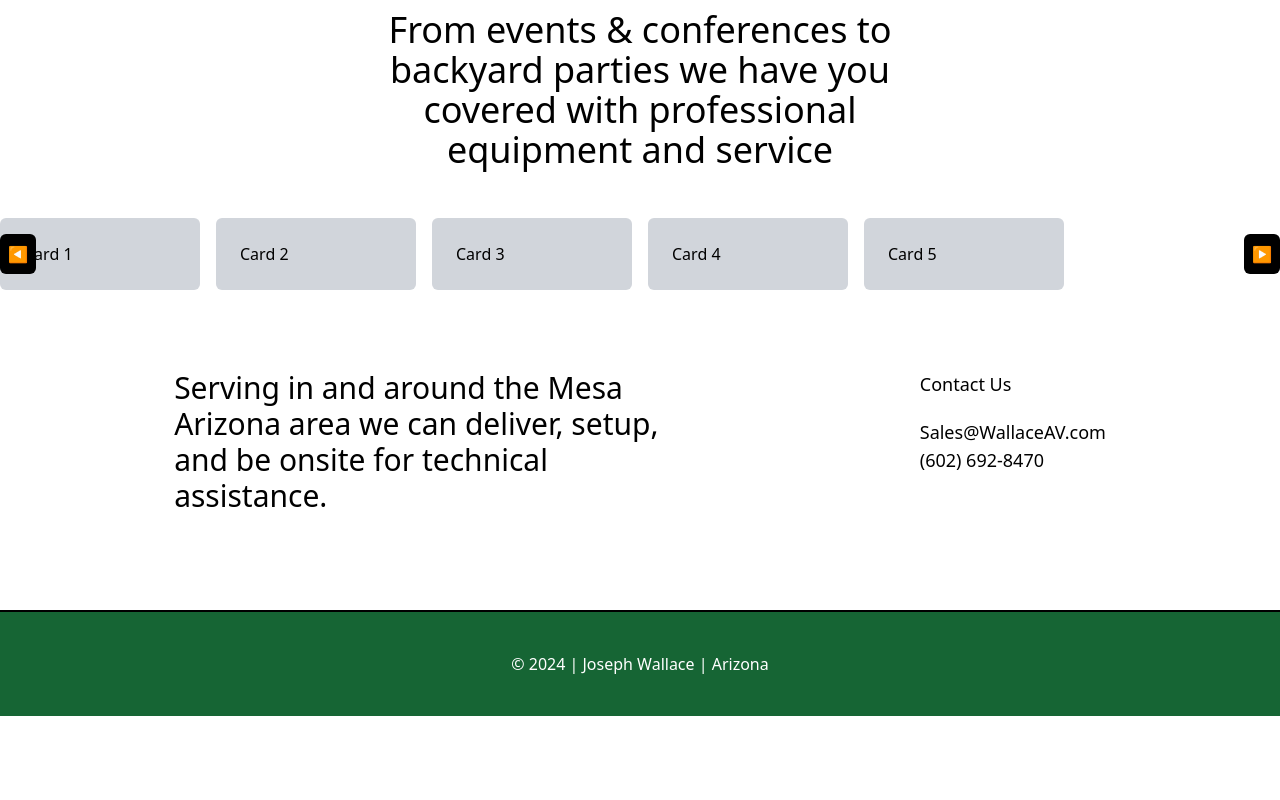
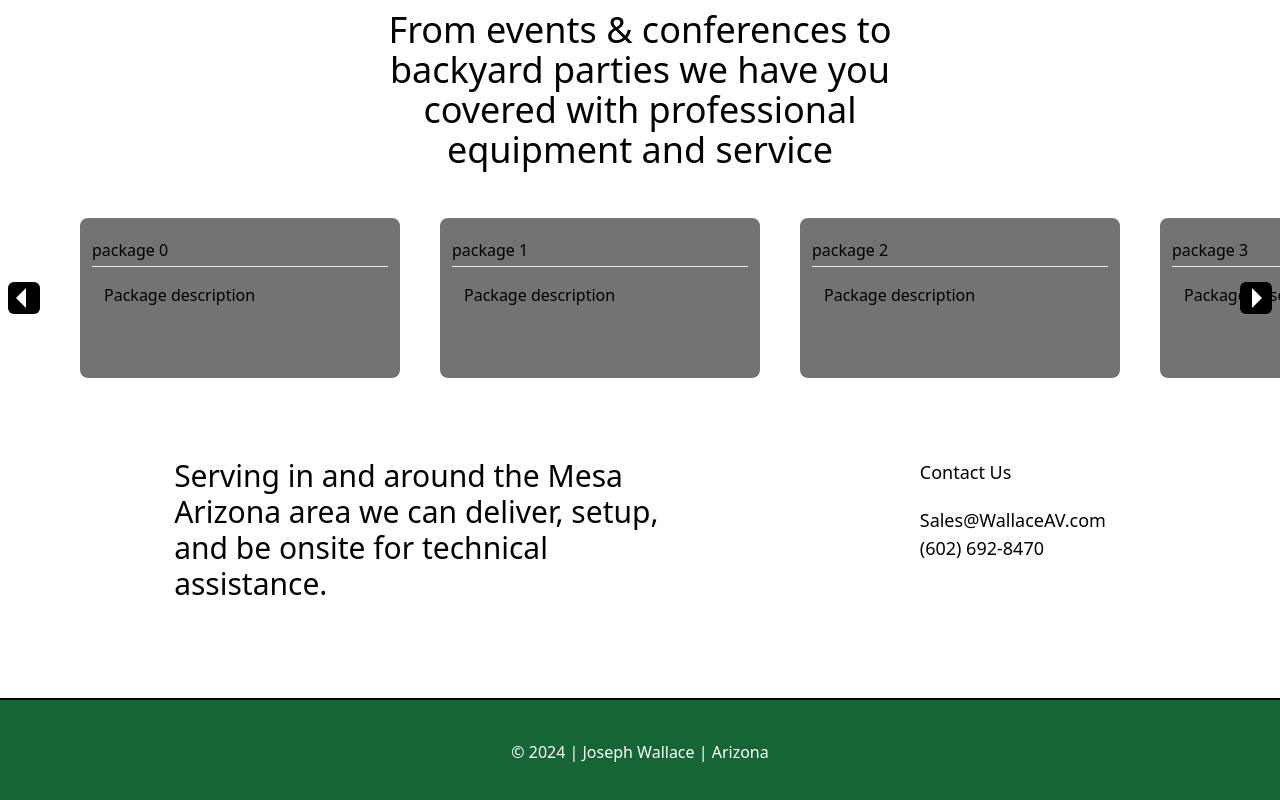
Before and after one commit to wallacejoe/wallace-av, a Next.js app: page / in a window 1280 px wide. Shown: the part 1122-1922 px from the top of the page. Before the commit the page ends 1838 px from the top, so only its background shows below. Built offline with nearby package versions, Linux system fonts and the light colour scheme.

Commit message:
Hid carousel scrollbar. Adjusted carousel spacing.

```diff
--- a/package.json
+++ b/package.json
@@ -12,7 +12,8 @@
     "axios": "^1.9.0",
     "next": "15.0.2",
     "react": "19.0.0-rc-02c0e824-20241028",
-    "react-dom": "19.0.0-rc-02c0e824-20241028"
+    "react-dom": "19.0.0-rc-02c0e824-20241028",
+    "tailwind-scrollbar-hide": "^4.0.0"
   },
   "devDependencies": {
     "@types/node": "^20",
--- a/src/app/lib/placeholder-data.js
+++ b/src/app/lib/placeholder-data.js
@@ -1,4 +1,3 @@
-
 const products = [
     {
         productId: '0',
@@ -33,6 +32,24 @@ const products = [
     {
         productId: '5',
         name: 'placeholder 5',
+        description: 'Product description',
+        price: 10.11,
+    },
+    {
+        productId: '6',
+        name: 'placeholder 6',
+        description: 'Product description',
+        price: 10.11,
+    },
+    {
+        productId: '7',
+        name: 'placeholder 7',
+        description: 'Product description',
+        price: 10.11,
+    },
+    {
+        productId: '8',
+        name: 'placeholder 8',
         description: 'Product description',
         price: 10.11,
     },
@@ -75,6 +92,24 @@ const packages = [
         description: 'Package description',
         price: 10.11,
     },
+    {
+        packageId: '6',
+        name: 'package 6',
+        description: 'Package description',
+        price: 10.11,
+    },
+    {
+        packageId: '7',
+        name: 'package 7',
+        description: 'Package description',
+        price: 10.11,
+    },
+    {
+        packageId: '8',
+        name: 'package 8',
+        description: 'Package description',
+        price: 10.11,
+    },
 ];
 
 module.exports = {
--- a/src/app/pages/ui/packageCarousel.tsx
+++ b/src/app/pages/ui/packageCarousel.tsx
@@ -1,18 +1,20 @@
 "use client";
 import React, { useRef } from "react";
+import { packages } from "@/app/lib/placeholder-data";
+import Link from "next/link";
 
 const Carousel = () => {
   const carouselRef = useRef(null);
 
   const scrollLeft = () => {
     if (carouselRef.current) {
-      carouselRef.current.scrollBy({ left: -220, behavior: "smooth" });
+      carouselRef.current.scrollBy({ left: -359.4, behavior: "smooth" });
     }
   };
 
   const scrollRight = () => {
     if (carouselRef.current) {
-      carouselRef.current.scrollBy({ left: 220, behavior: "smooth" });
+      carouselRef.current.scrollBy({ left: 359.4, behavior: "smooth" });
     }
   };
 
@@ -21,29 +23,51 @@ const Carousel = () => {
       {/* Carousel Container */}
       <div
         ref={carouselRef}
-        className="flex space-x-4 overflow-x-scroll scroll-smooth scrollbar-hide"
+        className="flex space-x-10 snap-x px-20 overflow-x-scroll scroll-smooth scrollbar-hide before:bg-gradient-to-r before:from-gray-900 before:to-transparent after:bg-gradient-to-l after:from-gray-900 after:to-transparent"
       >
-        {Array.from({ length: 5 }).map((_, i) => (
-          <div key={i} className="min-w-[200px] bg-gray-300 p-6 rounded-md">
-            Card {i + 1}
-          </div>
+        {Array.from(packages).map((item) => (
+          <Link
+            href={`/pages/packages/${item.packageId}`}
+            key={item.packageId}
+            className="max-lg:mb-8 snap-center w-fit min-w-80 h-fit min-h-40 p-2 flex bg-neutral-500 rounded-lg box-border"
+          >
+            <div className="mx-1 w-full">
+              <h2 className="mt-3">{item.name}</h2>
+              <hr className="mt-1 w-full" />
+              <p className="mt-4 mx-3">{item.description}</p>
+            </div>
+          </Link>
         ))}
       </div>
 
       {/* Left Arrow */}
       <button
         onClick={scrollLeft}
-        className="absolute left-0 top-1/2 -translate-y-1/2 bg-black text-white p-2 rounded-md"
+        className="absolute left-2 top-1/2 -translate-y-1/2 bg-black text-white p-1 rounded-md hover:opacity-85"
       >
-        ◀
+        <svg
+          xmlns="http://www.w3.org/2000/svg"
+          width="24"
+          height="24"
+          viewBox="7 8 12 8"
+        >
+          <path d="M14 7l-5 5 5 5V7z" fill="white" />
+        </svg>
       </button>
 
       {/* Right Arrow */}
       <button
         onClick={scrollRight}
-        className="absolute right-0 top-1/2 -translate-y-1/2 bg-black text-white p-2 rounded-md"
+        className="absolute right-2 top-1/2 -translate-y-1/2 bg-black text-white p-1 rounded-md hover:opacity-85"
       >
-        ▶
+        <svg
+          xmlns="http://www.w3.org/2000/svg"
+          width="24"
+          height="24"
+          viewBox="6 8 12 8"
+        >
+          <path d="M10 17l5-5-5-5v10z" fill="white" />
+        </svg>
       </button>
     </div>
   );
--- a/tailwind.config.ts
+++ b/tailwind.config.ts
@@ -1,4 +1,5 @@
 import type { Config } from "tailwindcss";
+import scrollbarHide from "tailwind-scrollbar-hide";
 
 const config: Config = {
   content: [
@@ -14,6 +15,6 @@ const config: Config = {
       },
     },
   },
-  plugins: [],
+  plugins: [scrollbarHide],
 };
 export default config;
```
Also changed, not shown: 1 other file (tests, documents, lock files or other folders).
